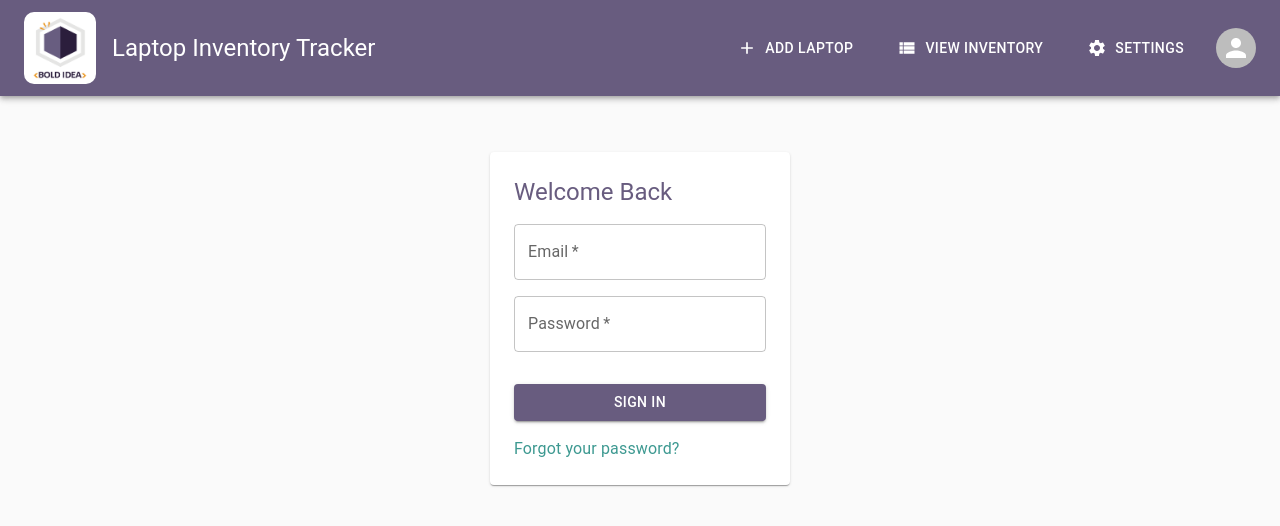
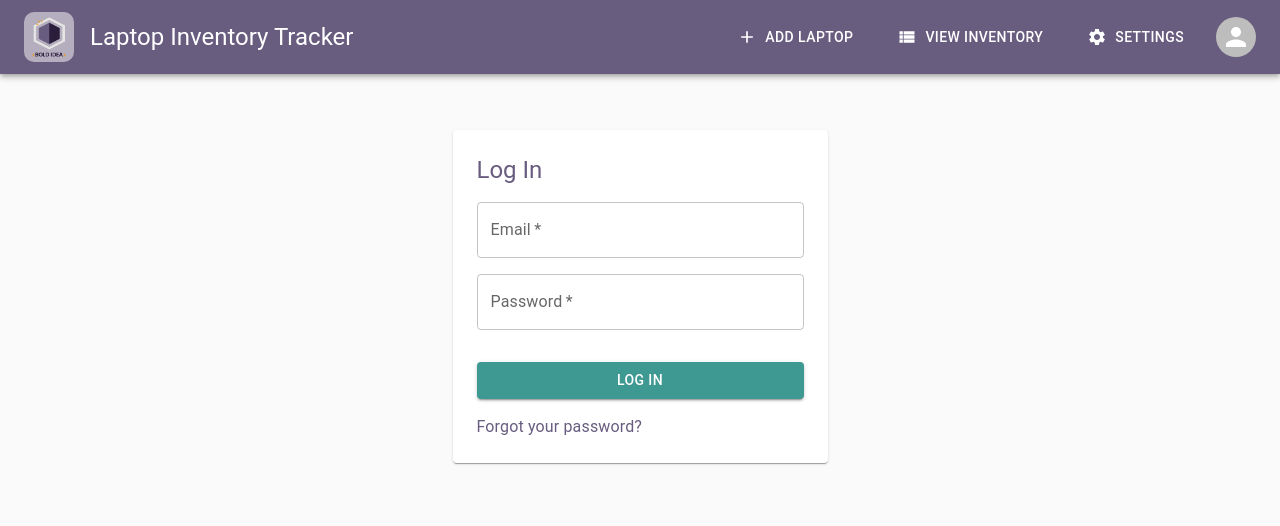
Before and after one commit to brykek/bold-idea-laptop-tracker, a React (Create React App) app: page / in a window 1280 px wide. Shown: the top 526 px of the page. Built offline with nearby package versions, Linux system fonts and the light colour scheme.

Commit message:
Styling tweaks

```diff
--- a/src/components/AppBarMenu.js
+++ b/src/components/AppBarMenu.js
@@ -3,11 +3,11 @@ import logo from '../assets/logo.png'
 
 // MATERIAL-UI COMPONENTS
 import {
+    Box,
     AppBar,
     Toolbar,
     Typography,
     Button,
-    Box,
     Avatar,
     Menu,
     MenuItem,
@@ -40,9 +40,9 @@ function AppBarMenu(props) {
         <AppBar position='sticky'>
             <Toolbar>
                 {/* LOGO & APP TITLE */}
-                <div style={{ backgroundColor: '#ffffff', borderRadius: '10px', height: '72px', width: '72px', display: 'flex', alignItems: 'center', justifyContent: 'center', margin: '12px 0' }} >
-                    <img src={logo} alt='logo' style={{ height: '64px' }} />
-                </div>
+                <Box sx={{ backgroundColor: 'rgba(255,255,255, 0.5)', borderRadius: '10px', height: '50px', width: '50px', display: 'flex', alignItems: 'center', justifyContent: 'center', margin: '12px 0' }} >
+                    <img src={logo} alt='logo' style={{ height: '42px' }} />
+                </Box>
                 <Typography variant='h5' component='div' sx={{ ml: 2, flexGrow: 1 }}>
                     Laptop Inventory Tracker
                 </Typography>
--- a/src/components/LaptopForm.js
+++ b/src/components/LaptopForm.js
@@ -15,6 +15,7 @@ import {
     FormControlLabel,
     Switch,
     InputAdornment,
+    Paper,
 } from '@mui/material';
 
 // MATERIAL ICONS
@@ -94,7 +95,7 @@ function LaptopForm(props) {
     }
 
     return (
-        <>
+        <Paper sx={{ p: 4, pt: 2, mb: 4 }}>
             <Typography variant='h6' sx={{ color: 'primary.main', fontWeight: 'bold', }} gutterBottom >Identification</Typography>
             <Box sx={{ display: 'grid', gap: 2, mb: 2, gridTemplateColumns: 'repeat(4, 1fr)' }} >
                 <ToggleButtonGroup
@@ -345,7 +346,7 @@ function LaptopForm(props) {
                 </Box>
             </Box>
 
-            <Box sx={{ mb: 2, display: 'flex', flexDirection: 'row', gap: '16px', justifyContent: 'flex-end', alignItems: 'flex-end' }} >
+            <Box sx={{ display: 'flex', flexDirection: 'row', gap: '16px', justifyContent: 'flex-end', alignItems: 'flex-end' }} >
                 <Button
                     variant='text'
                     color='error'
@@ -359,7 +360,7 @@ function LaptopForm(props) {
                     startIcon={<SaveIcon />}
                 >{props.saveMessage}</Button>
             </Box>
-        </>
+        </Paper>
     );
 }
 
--- a/src/pages/Login.js
+++ b/src/pages/Login.js
@@ -23,8 +23,8 @@ function Login() {
 
   return (<>
     <Container sx={{ display: 'flex', alignContent: 'center', justifyContent: 'center', maxWidth: '1220px', margin: '24px auto 0;' }} >
-      <Paper sx={{ mt: 4, p: 3, display: 'flex', flexDirection: 'column', gap: 2, minWidth: '300px' }} >
-        <Typography variant='h5' color='primary' >Welcome Back</Typography>
+      <Paper sx={{ mt: 4, p: 3, display: 'flex', flexDirection: 'column', gap: 2, minWidth: '375px' }} >
+        <Typography variant='h5' color='primary' >Log In</Typography>
 
         <Box component="form" onSubmit={handleSubmit} noValidate sx={{ display: 'flex', flexDirection: 'column', gap: 2 }}>
           <TextField
@@ -52,11 +52,11 @@ function Login() {
             fullWidth
             variant='contained'
             type='submit'
-            color='primary'
+            color='secondary'
             sx={{ mt: 2 }}
-          >Sign In</Button>
+          >Log In</Button>
 
-          <Typography color='secondary' component='a' href='/reset-password' >Forgot your password?</Typography>
+          <Typography color='primary' component='a' href='/reset-password' >Forgot your password?</Typography>
         </Box>
       </Paper>
     </Container>
```
Also changed, not shown: src/components/Login.css (deleted, +0 -16 lines).
